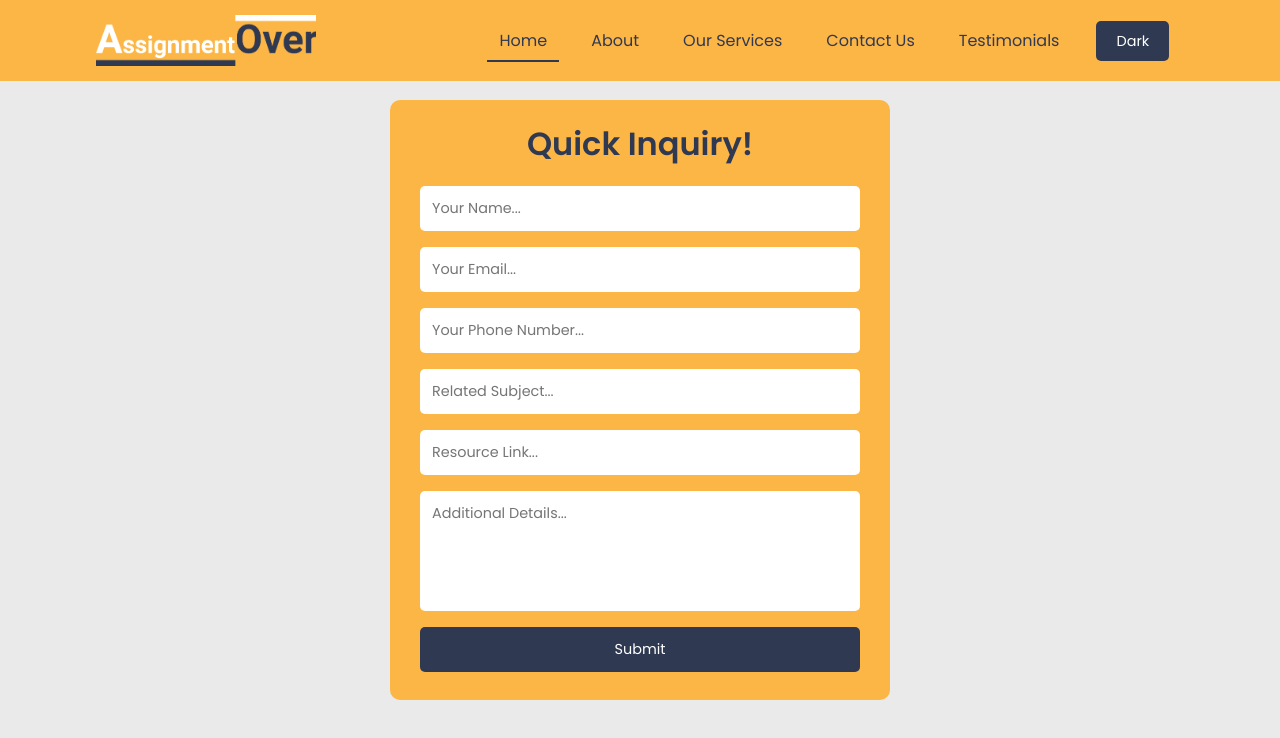
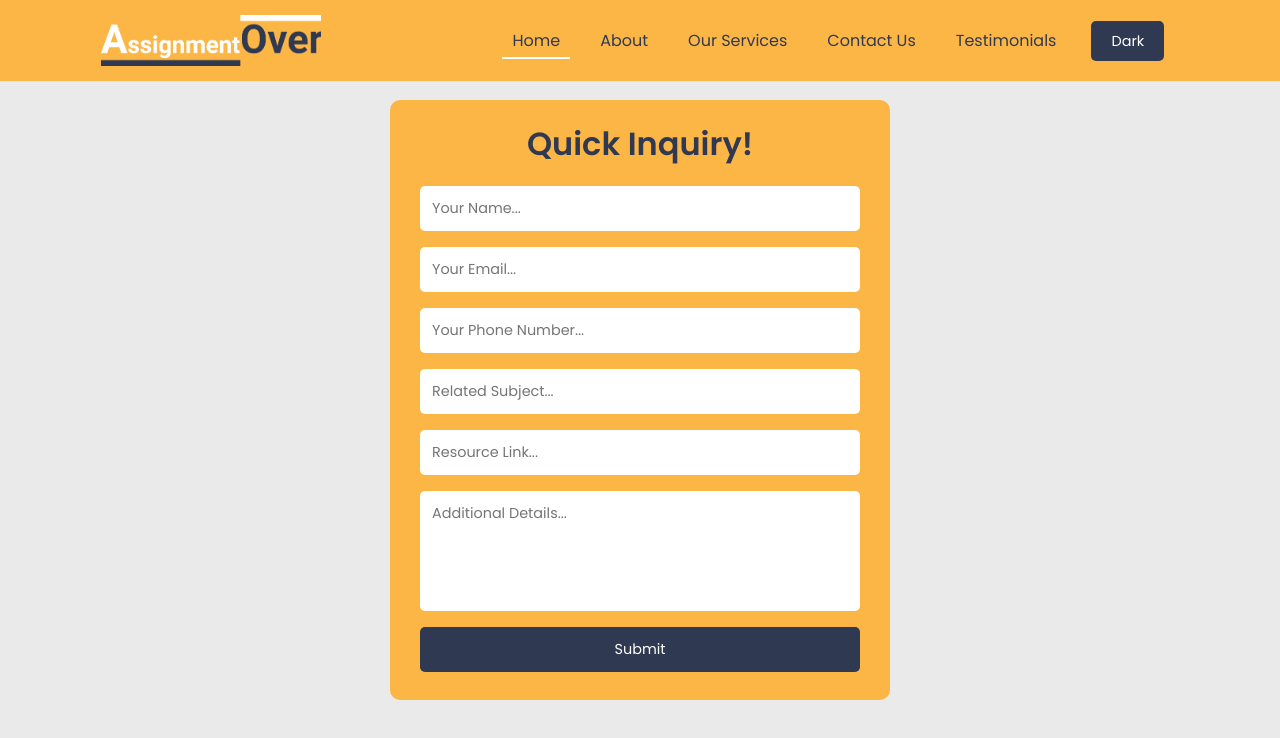
Before and after one commit to wahsandaruwan/assignmentover_frontend, a JavaScript app: page / in a window 1280 px wide. Shown: the top 738 px of the page. Built offline with nearby package versions, Linux system fonts and the light colour scheme; the HTML template or start-up script is replaced by a standard one.

Commit message:
Code updated

```diff
--- a/src/Components/Sections/Styles/NavBarStlyes.css
+++ b/src/Components/Sections/Styles/NavBarStlyes.css
@@ -34,15 +34,15 @@
 }
 
 .nav-bar .menu > li > a {
-  padding: 8px 12px 0px 12px;
+  padding: 5px 10px 0px 10px;
 }
 
 .nav-bar .menu > li > a:hover {
-  padding-bottom: 8px;
+  padding-bottom: 5px;
   border-bottom: 2px solid #303952;
 }
 
 .nav-bar .menu > li > a.active {
-  padding-bottom: 8px;
-  border-bottom: 2px solid #303952;
+  padding-bottom: 5px;
+  border-bottom: 2px solid #ffffff;
 }
```
